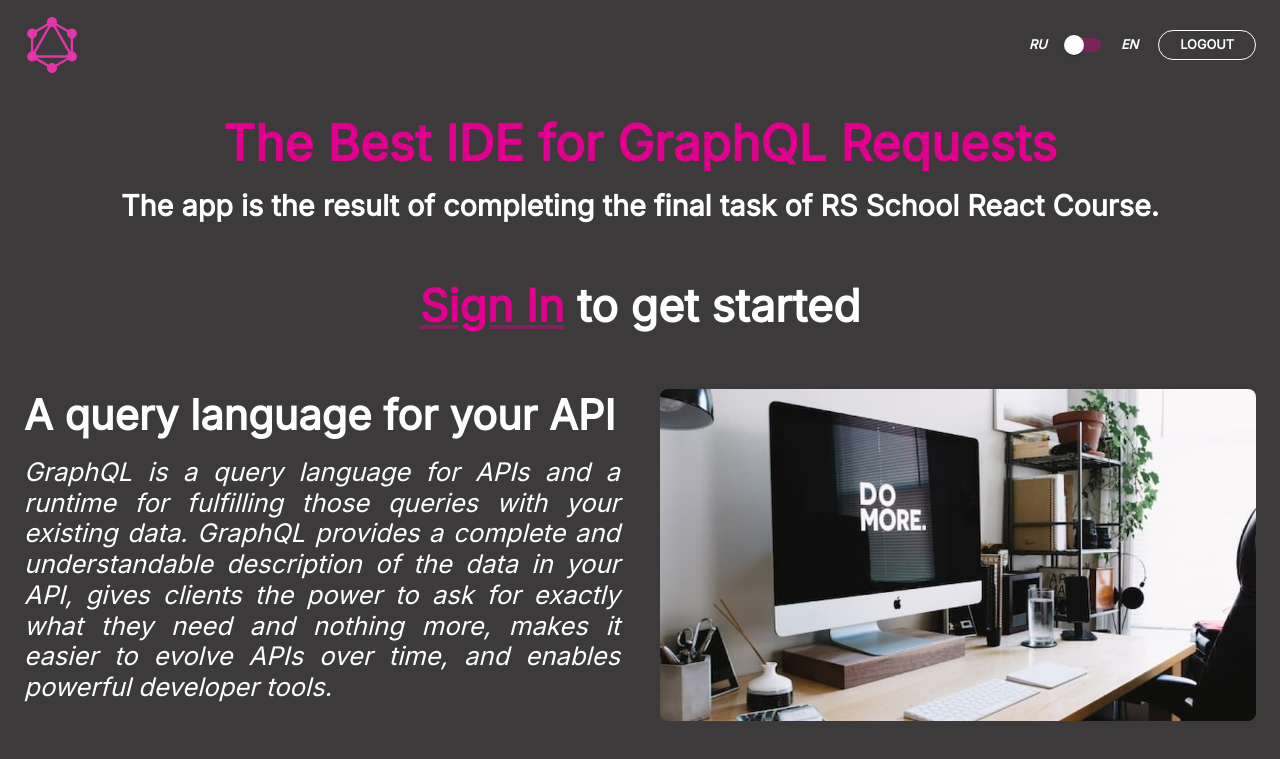
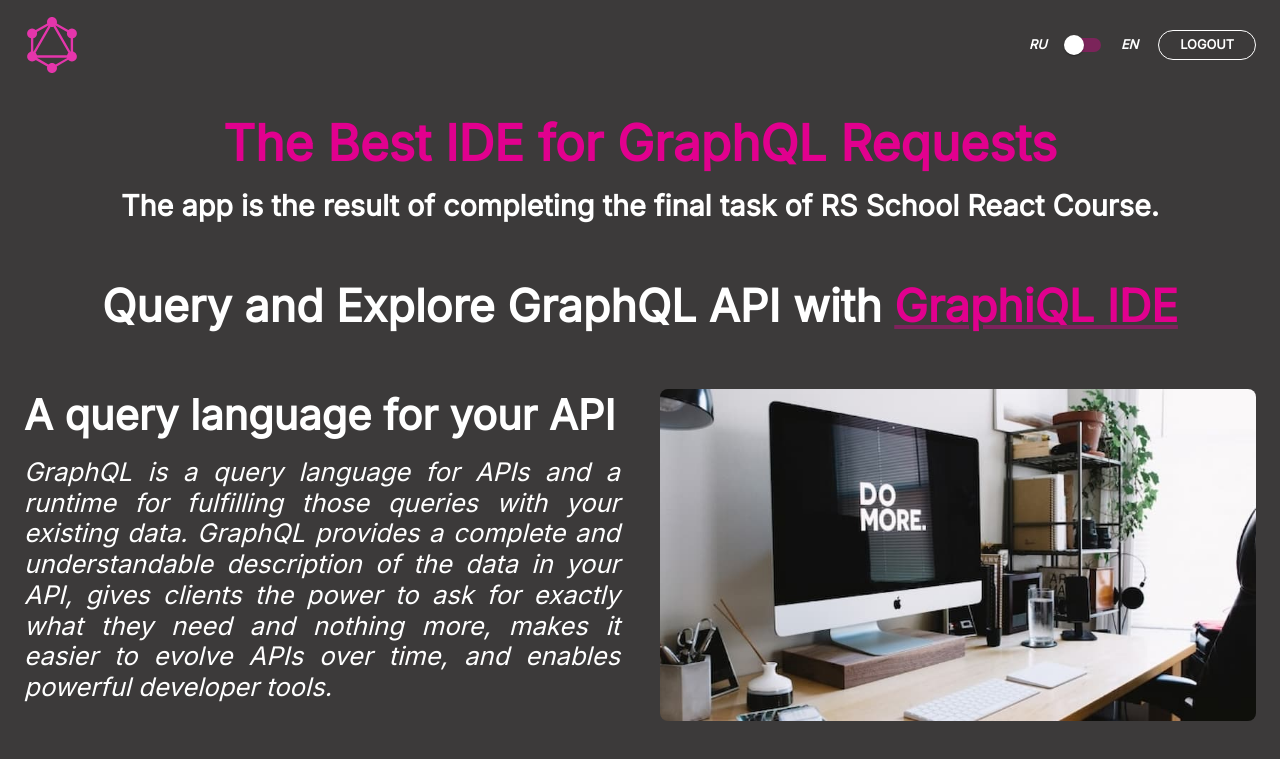
Before and after one commit to Veronika2811/graphiql-app, a React (Vite) app: page /#/welcome in a window 1280 px wide. Shown: the top 759 px of the page. Built offline with nearby package versions, Linux system fonts and the light colour scheme; no server answers; sample sign-in values are in the browser's storage.

Commit message:
feat: add authState to welcome

```diff
--- a/src/pages/welcome/index.tsx
+++ b/src/pages/welcome/index.tsx
@@ -1,4 +1,6 @@
+import { useAuthState } from 'react-firebase-hooks/auth';
 import { Grid, Stack, Typography } from '@mui/material';
+import { auth } from 'api/initFirebase';
 import { INFORMATION_ABOUT_DEVELOPERS } from 'constants/about-developers';
 
 import { AboutProject } from 'components/about-project';
@@ -7,15 +9,14 @@ import WelcomeLinkAuthorization from 'components/welcome-link-authorization';
 import WelcomeLinkEditor from 'components/welcome-link-editor';
 import { WelcomeTitle } from 'components/welcome-title';
 
-const WelcomePage = () => (
+const WelcomePage = () => {
+  const [user] = useAuthState(auth);
+
+  return (
     <Stack spacing={{ xs: 5, sm: 7 }} direction="column" useFlexGap>
       <WelcomeTitle />
 
-    {localStorage.getItem('auth') ? (
-      <WelcomeLinkEditor />
-    ) : (
-      <WelcomeLinkAuthorization />
-    )}
+      {user ? <WelcomeLinkEditor /> : <WelcomeLinkAuthorization />}
 
       <AboutProject />
 
@@ -43,5 +44,6 @@ const WelcomePage = () => (
       </Grid>
     </Stack>
   );
+};
 
 export default WelcomePage;
```
Lines whose indentation alone changed are shown as unchanged.
